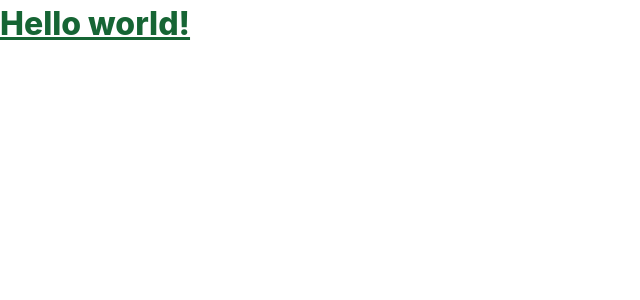
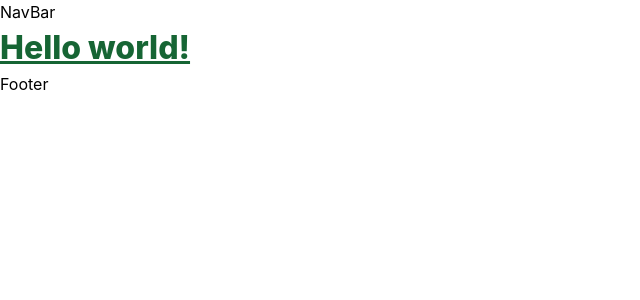
Before and after one commit to AlexanderChao14/RTWB-Website, a React (Create React App) app: page / in a window 1280 px wide. Shown: the top 300 px of the page, without its empty margins (0-640 px from the left). Built offline with nearby package versions, Linux system fonts and the light colour scheme.

Commit message:
Added babel package and created Footer and NavBar page

```diff
--- a/package.json
+++ b/package.json
@@ -37,6 +37,7 @@
     ]
   },
   "devDependencies": {
+    "@babel/plugin-proposal-private-property-in-object": "^7.21.11",
     "tailwindcss": "^3.4.3"
   }
 }
--- a/src/App.js
+++ b/src/App.js
@@ -1,10 +1,16 @@
 import {StyledHeading} from './components/styles/StyledHeading'
+import NavBar from './components/NavBar';
+import Footer from './components/Footer';
 
 function App() {
   return (
-      <StyledHeading className="text-green-800 underline">
+    <>
+      <NavBar/>
+        <StyledHeading className="text-green-800 underline">
         Hello world!
-      </StyledHeading>
+        </StyledHeading>
+      <Footer/>
+    </>
   );
 }
 
--- /dev/null
+++ b/src/components/Footer.js
@@ -0,0 +1,11 @@
+import React from "react";
+
+const Footer  = () =>{
+    return(
+        <div>
+            Footer
+        </div>
+    )
+}
+
+export default Footer
--- /dev/null
+++ b/src/components/NavBar.js
@@ -0,0 +1,11 @@
+import React from "react";
+
+const NavBar = () =>{
+    return(
+        <div>
+            NavBar
+        </div>
+    )
+}
+
+export default NavBar
```
